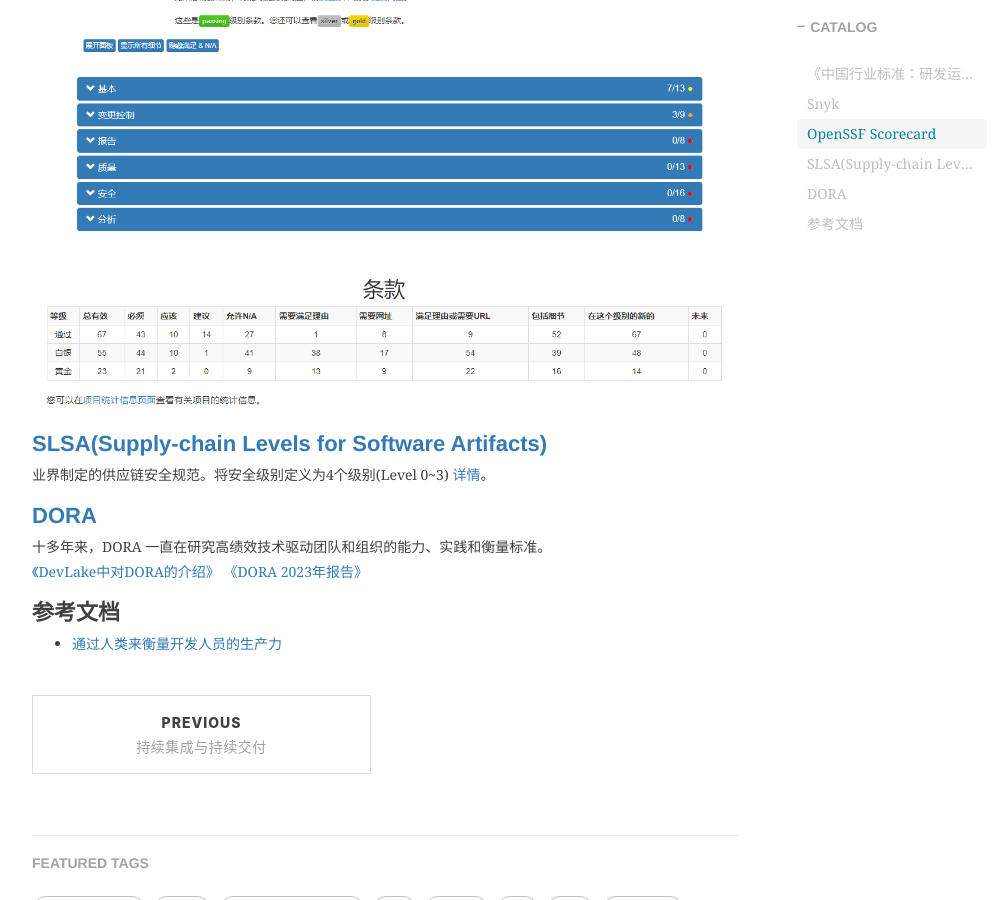
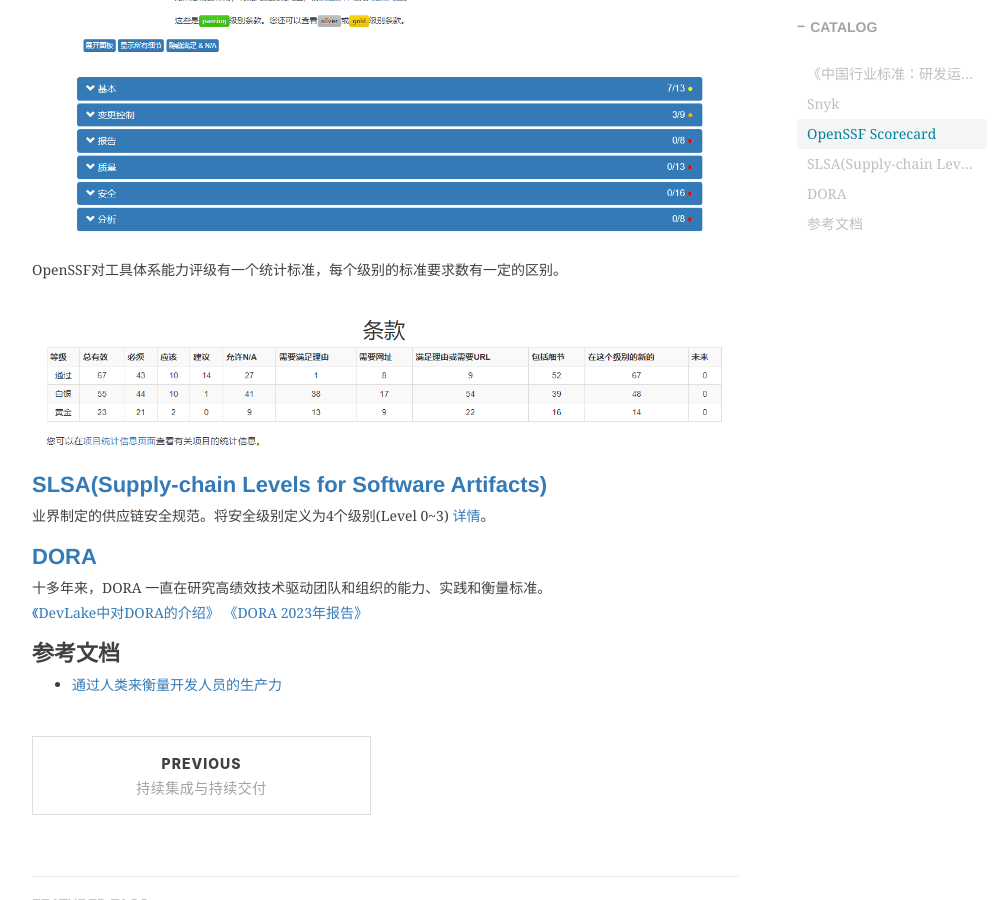
Before and after one commit to shihai1991/shihai1991.github.io, a Jekyll site: the page built from _posts/2024-11-25-业界对CICD能力评级.md, in a window 1280 px wide and 900 px high, scrolled down 1503 px. Shown: the whole window, without its empty margins (233-1236 px from the left). Built offline with Jekyll 4.4.1, drawn with Linux system fonts in a browser that asks for light colours; nearby versions of some CDN libraries; comment, search, counter and statistics services are not loaded.

Commit message:
Update 2024-11-25-业界对CICD能力评级.md

```diff
--- a/_posts/2024-11-25-业界对CICD能力评级.md
+++ b/_posts/2024-11-25-业界对CICD能力评级.md
@@ -26,6 +26,7 @@
 在[最佳实践徽章计划](https://www.bestpractices.dev/zh-CN)，徽章有：[黄金徽章](https://www.bestpractices.dev/zh-CN/criteria/2)、[白银徽章](https://www.bestpractices.dev/zh-CN/criteria/1)、[通过徽章](https://www.bestpractices.dev/zh-CN/criteria/0)三种。每个奖牌都有不同的[标准要求](https://www.bestpractices.dev/zh-CN/criteria_stats)，具体标准可以看[规则定义详情](https://github.com/coreinfrastructure/best-practices-badge/blob/main/criteria/criteria.yml)，每个标准都有三个类别：`MUST|SHOULD|SUGGESTED`。
 ![]({{site.baseurl}}/img/2024/Q4/20241202145002-OpenSSF-BestPractices.png)
 
+OpenSSF对工具体系能力评级有一个统计标准，每个级别的标准要求数有一定的区别。
 ![]({{site.baseurl}}/img/2024/Q4/20241205171954-OpenSSF等级评估标准项.png)
 
 # [SLSA(Supply-chain Levels for Software Artifacts)](https://slsa.dev/)
```
